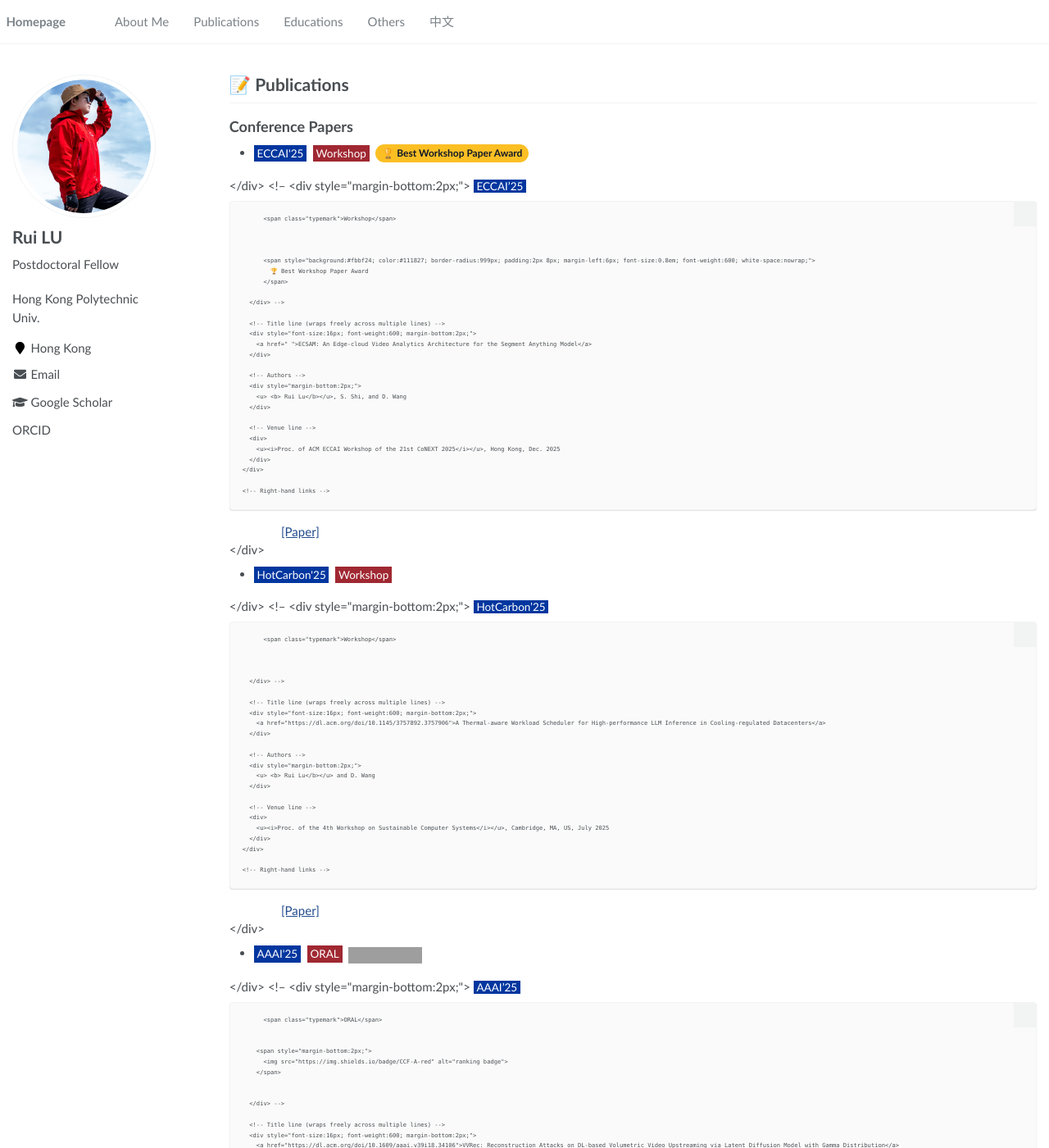
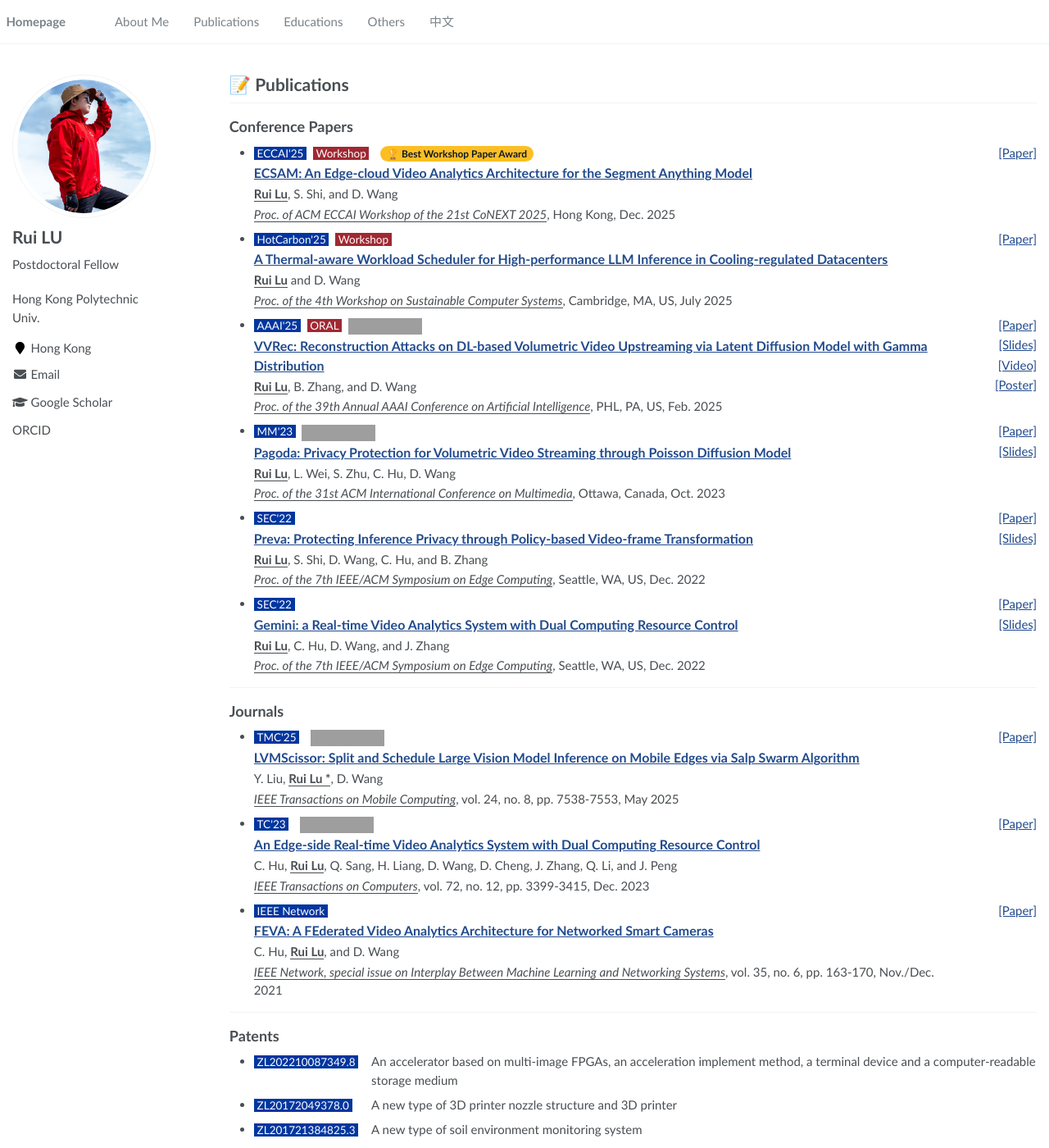
Before and after one commit to SladeLu/sladelu.github.io, a Jekyll site: the page built from _pages/includes/pub.md, in a window 1280 px wide and 1400 px high. Shown: the whole window at 82% size. Built offline with Jekyll 4.4.1, drawn with Linux system fonts in a browser that asks for light colours; our own code applies the rules of GitHub Pages for plain Markdown files; some of the changed text lies outside the part shown; grey boxes are pictures that could not be loaded.

Commit message:
Update pub.md

```diff
--- a/_pages/includes/pub.md
+++ b/_pages/includes/pub.md
@@ -56,26 +56,7 @@
 
     <div style="flex:1; min-width:0;">
       <!-- Tag line: venue / type / best paper -->
-      <div style="margin-bottom:2px; display:flex; align-items:center; gap:4px; flex-wrap:wrap;">
-  <span class="badge2">{{ paper.abbrv }}</span>
-
-  {% if paper.papertype %}
-    <span class="typemark">{{ paper.papertype }}</span>
-  {% endif %}
-
-  {% if paper.badgeurl %}
-    <span>
-      <img src="{{ paper.badgeurl }}" alt="ranking badge">
-    </span>
-  {% endif %}
-
-  {% if paper.bestpaper %}
-    <span style="background:#fbbf24; color:#111827; border-radius:999px; padding:2px 8px; font-size:0.8em; font-weight:600; white-space:nowrap;">
-      {{ paper.bestpaper }}
-    </span>
-  {% endif %}
-</div>
-      <!-- <div style="margin-bottom:2px;">
+      <div style="margin-bottom:2px;">
         <span class="badge2">{{ paper.abbrv }}</span>
         {% if paper.papertype %}
           <span class="typemark">{{ paper.papertype }}</span>
@@ -90,7 +71,7 @@
             {{ paper.bestpaper }}
           </span>
         {% endif %}
-      </div> -->
+      </div>
 
       <!-- Title line (wraps freely across multiple lines) -->
       <div style="font-size:16px; font-weight:600; margin-bottom:2px;">
```
